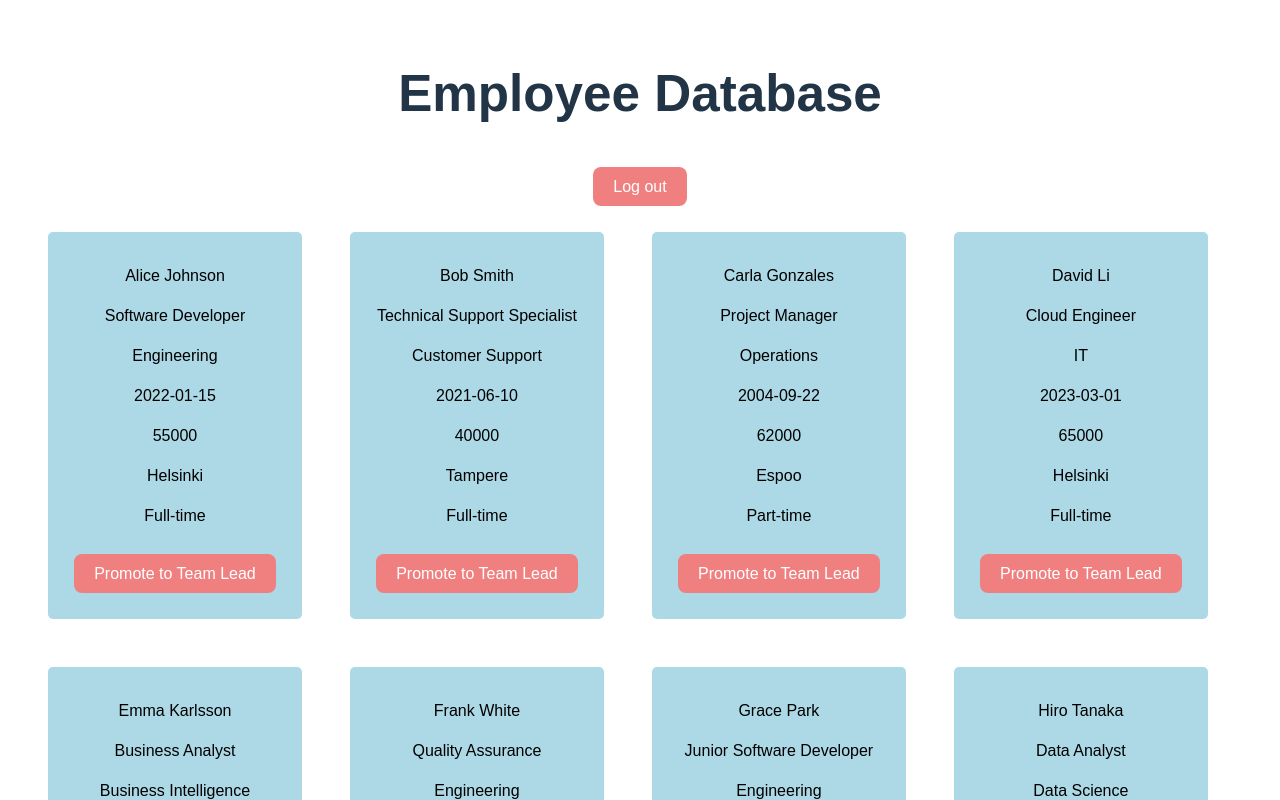
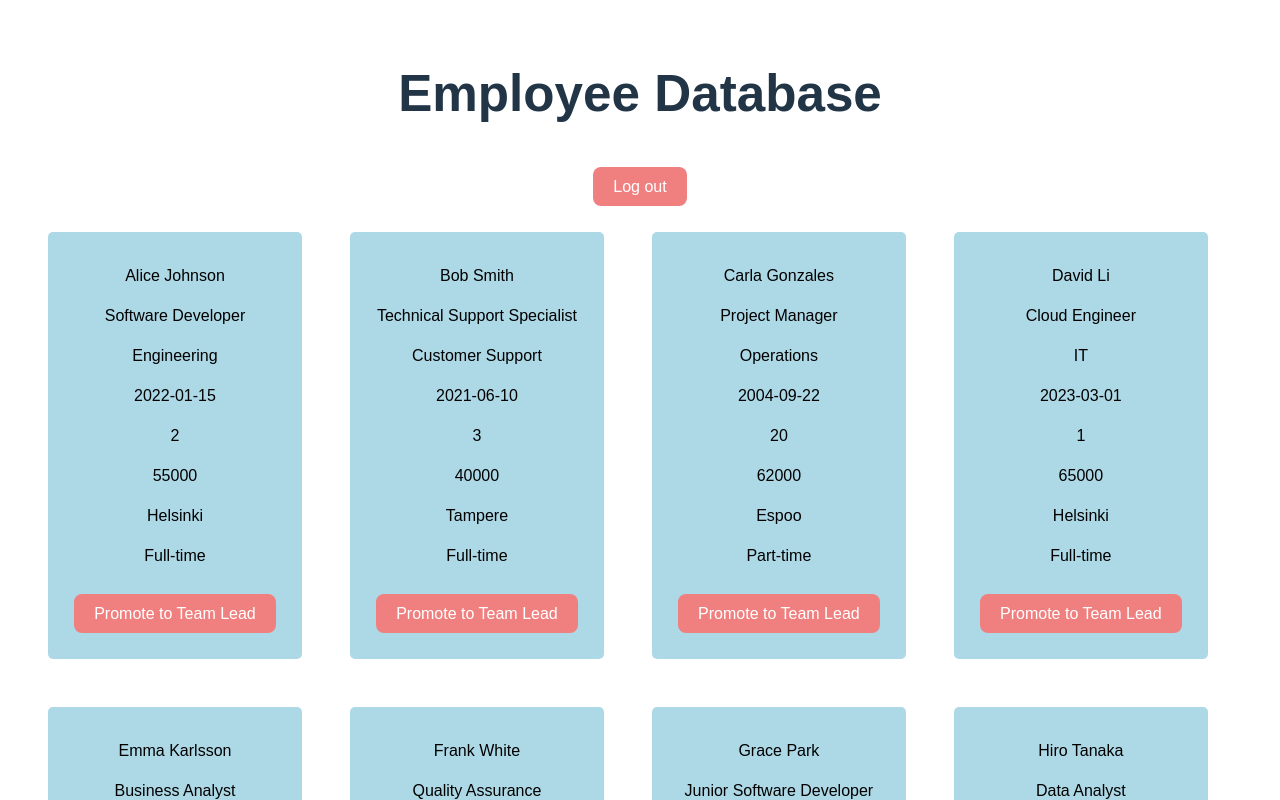
Before and after one commit to SneRam-0105/HR-App, a React (Vite) app: page / in a window 1280 px wide. Both pictures are taken after a click on the button "Log in". Shown: the top 800 px of the page. Built offline with nearby package versions, Linux system fonts and the light colour scheme; a web font is replaced by a local one.

Commit message:
No of years experienced is added

```diff
--- a/src/components/EmployeeCard/EmployeeCard.jsx
+++ b/src/components/EmployeeCard/EmployeeCard.jsx
@@ -2,11 +2,15 @@ import { useState } from "react";
 
 
 const Card = (props) => {
+
+    const yearsWorked = new Date().getFullYear() - new Date(props.startdate).getFullYear();
+
     const [isTeamLead, setIsTeamLead] = useState(false);
     const clickHandler = () => {
 
         setIsTeamLead((prevStatus) => !prevStatus); // learnt something new from stackoverflow.
     }
+
 
     return (
         <div className="cards" >
@@ -15,7 +19,8 @@ const Card = (props) => {
             <p> {props.name} </p>
             <p>{isTeamLead && <span>⭐</span>} {props.role}  </p>
             <p> {props.department}</p>
-            <p> {props.startdate}</p>
+            <p> {props.startdate} </p>
+            <p> {yearsWorked} </p>
             <p> {props.salary}</p>
             <p>{props.location}</p>
             <p> {props.status}</p>
```
